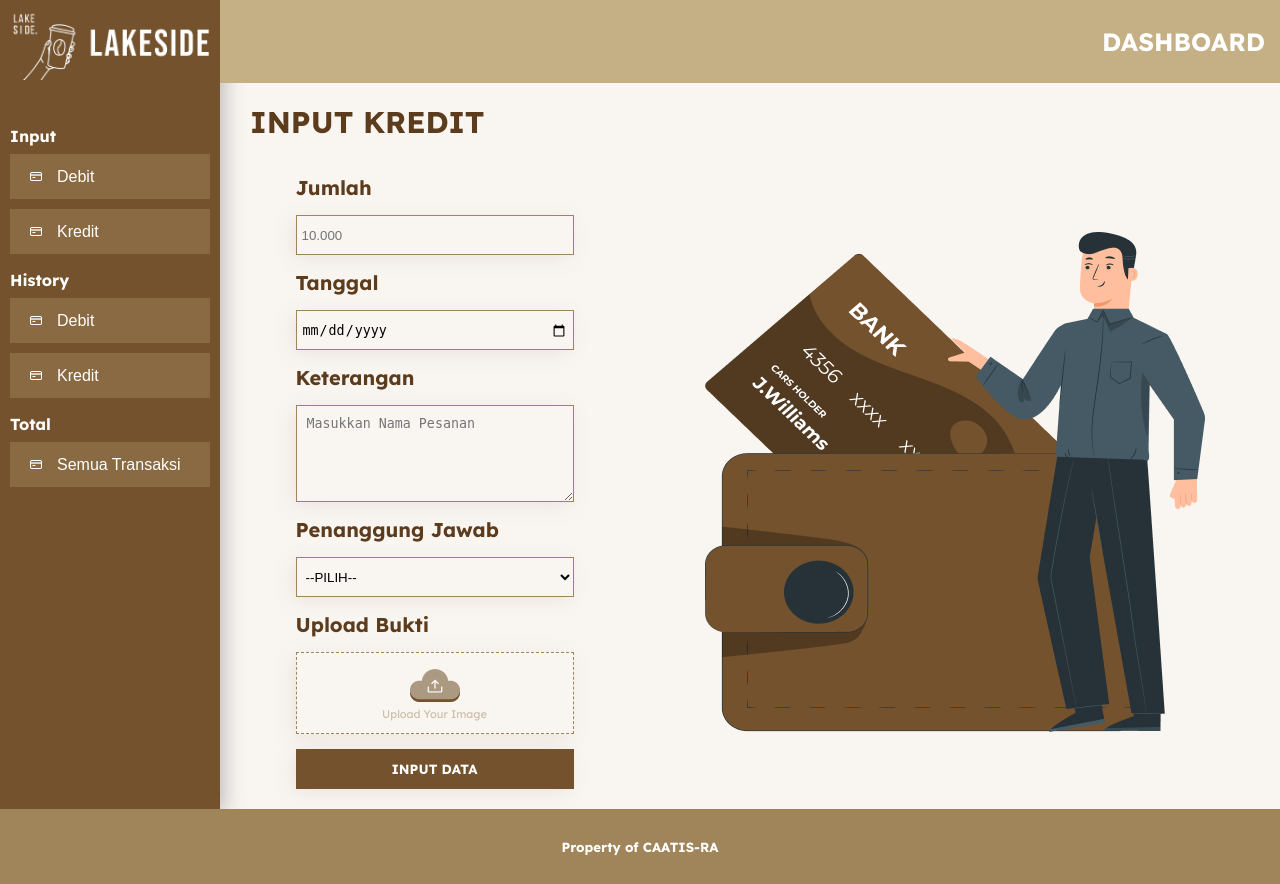
After one commit to Miharufikriansyah/Lakeside, a CodeIgniter 4 app: template app/Views/input/inputKredit.php in a window 1280 px wide. The commit adds this page. Run offline with PHP 8.4 and a stand-in for CodeIgniter, Linux system fonts and the light colour scheme; the template is opened without the code that fills it, so the values that code supplies are empty; some libraries are stand-ins or nearby versions.

Commit message:
Input Page V1

```diff
--- a/app/Config/Routes.php
+++ b/app/Config/Routes.php
@@ -30,7 +30,8 @@ $routes->set404Override();
 // We get a performance increase by specifying the default
 // route since we don't have to scan directories.
 $routes->get('/', 'Home::index');
-
+$routes->get('/Input/Debit', 'Input::Debit');
+$routes->get('/Input/Kredit', 'Input::Kredit');
 /*
  * --------------------------------------------------------------------
  * Additional Routing
--- /dev/null
+++ b/app/Views/input/inputKredit.php
@@ -0,0 +1,32 @@
+<?= $this->extend('layout/template'); ?>
+
+<?= $this->section('content'); ?>
+
+<h2 class="sub-title">INPUT KREDIT</h2>
+<div class="input-container">
+    <form action="" class="form-container">
+        <label class="form-label">Jumlah</label>
+        <input type="number" class="input-sum" placeholder="10.000">
+        <label class="form-label">Tanggal</label>
+        <input type="date" class="input-date">
+        <label class="form-label">Keterangan</label>
+        <textarea name="keterangan" id="keterangan" cols="30" rows="5" placeholder="Masukkan Nama Pesanan"></textarea>
+        <label class="form-label">Penanggung Jawab</label>
+        <select name="PJ" id="pj">
+            <option value="default">--PILIH--</option>
+            <option value="barista">Barista</option>
+            <option value="kasir">Kasir</option>
+        </select>
+        <label class="form-label">Upload Bukti</label>
+        <label for="proof" class="file-container">
+            <input type="file" class="proof-input" id="proof">
+            <img src="/img/upload-icon.png" alt="Upload Icon">
+            Upload Your Image
+        </label>
+        <input type="submit" value="INPUT DATA" class="submit-button">
+    </form>
+    <img src="/img/kredit-sketch.png" alt="Sketch Debit">
+</div>
+
+
+<?= $this->endSection(); ?>
--- a/public/css/style.css
+++ b/public/css/style.css
@@ -32,7 +32,7 @@ header {
 
 .page-title {
   color: #fff;
-  font-size: 20px;
+  font-size: 25px;
   font-weight: 700;
   margin-right: 10px;
 }
@@ -45,18 +45,19 @@ header {
   padding: 10px;
   /* justify-content: space-around; */
   box-shadow: 4px 4px 20px 0px rgba(0, 0, 0, 0.25);
-  gap: 55px;
+  gap: 30px;
 }
 
 .nav-section {
   display: flex;
   flex-direction: column;
   justify-content: space-evenly;
+  gap: 10px;
 }
 
 .navbar-title {
   color: #fff;
-  font-size: 13px;
+  font-size: 16px;
   font-weight: 700;
   margin-bottom: 8px;
 }
@@ -69,23 +70,22 @@ header {
 .navbar-button {
   background-color: #896a42;
   width: 100%;
-  height: 35px;
+  height: 45px;
   display: flex;
   align-items: center;
   border: none;
   padding-left: 20px;
-  margin-bottom: 5px;
 }
 
 .button-text {
   color: #fff;
-  font-size: 12px;
+  font-size: 16px;
   margin-left: 15px;
   line-height: 20px;
 }
 
 .logo {
-  width: 120px;
+  width: 200px;
 }
 
 #card-icon {
@@ -126,7 +126,7 @@ main {
 
 .opt-box {
   background-color: #faf5e4;
-  width: 400px;
+  width: 350px;
   box-shadow: 4px 4px 20px 0px rgba(160, 133, 91, 0.25);
 }
 
@@ -147,3 +147,81 @@ main {
   color: #5c3c1d;
   font-size: 30px;
 }
+
+/* Input */
+.input-container {
+  display: flex;
+  padding: 10px;
+  justify-content: space-around;
+  align-items: center;
+  gap: 20px;
+}
+
+.form-container {
+  display: flex;
+  flex-direction: column;
+  gap: 15px;
+}
+
+.form-label {
+  color: #5c3c1d;
+  font-size: 20px;
+  font-weight: 700;
+}
+
+.input-sum,
+.input-date,
+#pj {
+  box-sizing: border-box;
+  height: 40px;
+  background-color: #f9f6f2;
+  border: 1px solid #a0855b;
+  box-shadow: -4px 4px 20px 0px rgba(115, 82, 45, 0.1);
+  padding: 5px;
+}
+
+input::-webkit-outer-spin-button,
+input::-webkit-inner-spin-button {
+  -webkit-appearance: none;
+  margin: 0;
+}
+
+#keterangan {
+  border: 1px solid #a0855b;
+  background: #f9f6f2;
+  box-shadow: -4px 4px 20px 0px rgba(115, 82, 45, 0.1);
+  padding: 10px;
+}
+
+option {
+  color: rgba(85, 85, 85, 0.33);
+  font-weight: 400;
+}
+
+.submit-button {
+  background: #73522d;
+  box-shadow: -4px 4px 20px 0px rgba(115, 82, 45, 0.1);
+  height: 40px;
+  border: none;
+  color: #fff;
+  font-family: "Lexend", sans-serif;
+  font-weight: 700;
+}
+
+.file-container {
+  display: flex;
+  flex-direction: column;
+  justify-content: center;
+  align-items: center;
+  height: 80px;
+  border: 1px dashed #a0855b;
+  background: #f9f6f2;
+  box-shadow: -4px 4px 20px 0px rgba(115, 82, 45, 0.1);
+  font-size: 11px;
+  gap: 5px;
+  color: rgba(160, 133, 91, 0.5);
+}
+
+.proof-input {
+  display: none;
+}
```
Also changed, not shown: app/Controllers/Debit.php (deleted, +0 -11 lines), app/Controllers/Input.php (added, +19 -0 lines), app/Views/input/inputDebit.php (added, +26 -0 lines), public/img/debit-sketch.png (added), public/img/kredit-sketch.png (added), public/img/upload-icon.png (added).
